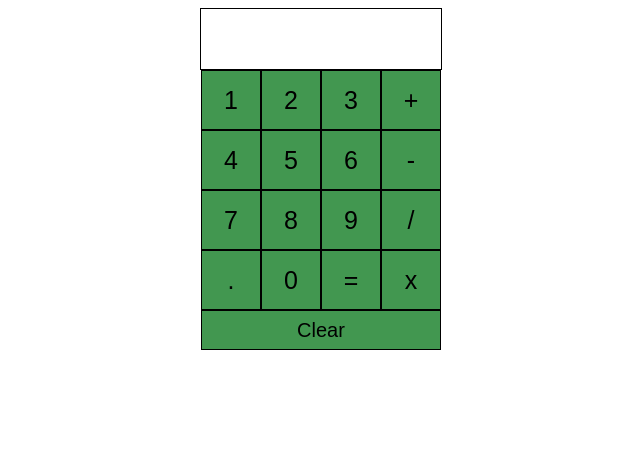
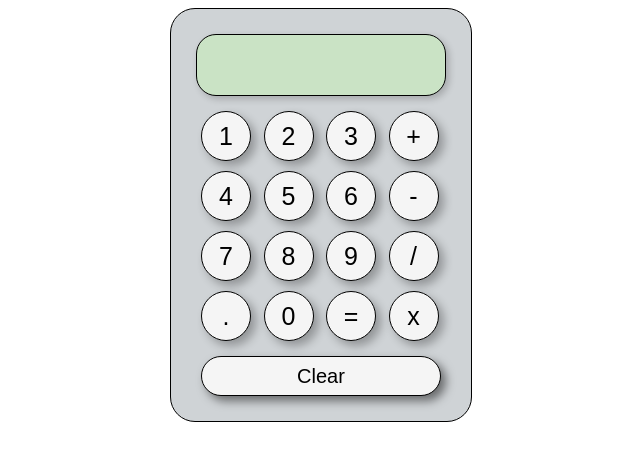
Before and after one commit to alexanderjoesephs/calculator, a React (Create React App) app: page / in a window 1280 px wide. Shown: the top 460 px of the page, without its empty margins (319-959 px from the left). Built offline with nearby package versions, Linux system fonts and the light colour scheme.

Commit message:
updated css

```diff
--- a/src/App.js
+++ b/src/App.js
@@ -64,18 +64,25 @@ function App() {
         setPointUsed(true);
       }
       if(calculated){
-        setScreen(".")
-        setCalculated(false)
+        setScreen(".");
+        setCalculated(false);
         setPointUsed(true);
       }
     }
   }
 
   const handleOperationClick = (operation) => {
-    setMemory(screen);
-    setScreen("");
-    setOperation(operation);
-    setPointUsed(false);
+    if(((screen==="" || screen==="0") && operation==="-") || calculated===true  ){
+      setScreen("-");
+      setCalculated(false);
+    }
+    else{
+      setMemory(screen);
+      setScreen("");
+      setOperation(operation);
+      setPointUsed(false);
+    }
+
   }
 
 
@@ -114,7 +121,7 @@ function App() {
 
 
   return (
-    <div>
+    <div className='calculator-body'>
       <Display screen={screen} />
 
       <div className="grid-container">
--- a/src/index.css
+++ b/src/index.css
@@ -1,6 +1,46 @@
 body{
   font-family:'Segoe UI', Tahoma, Geneva, Verdana, sans-serif;
   text-align: center;
+}
+
+
+
+
+
+
+
+
+h1 {
+  text-align: center;
+
+
+}
+
+
+.grid-container {
+
+  display: grid;
+  grid-template-columns: auto auto auto auto;
+  width: 250px;
+  margin-left: auto;
+  margin-right: auto;
+  margin-bottom: 10px;
+}
+
+.grid-item {
+  text-align: center;
+}
+
+
+.button{
+  width:50px;
+  height:50px;
+  border-radius: 50%;
+  font-size: 25px;
+  background-color:#F5F5F5;
+  border:1px solid black;
+  margin: 5px;
+  box-shadow: 5px 5px 10px rgba(5, 5, 5, 0.3);
 }
 
 .button-long {
@@ -10,47 +50,44 @@ body{
   text-decoration: none;
   display: inline-block;
   font-size: 20px;
-  background-color:#429750;
+  background-color:#F5F5F5;
   border:1px solid black;
+  border-radius: 25px;
+  box-shadow: 5px 5px 10px rgba(5, 5, 5, 0.5);
 
 }
 
-.button:active{background-color:rgb(7, 100, 7)}
-.button-long:active{background-color:rgb(7, 100, 7)}
-
-.button{
-  width:60px;
-  height: 60px;
-  font-size: 25px;
-  background-color:#429750;
-  border:1px solid black
+.calculator-body{
+  border:1px solid black;
+  text-align:center;
+  padding: 25px;
+  background-color: #CFD3D6;
+  margin-left: auto;
+  margin-right: auto;
+  width: 250px;
+  border-radius: 25px;
 }
 
-
-@import url('https://fonts.googleapis.com/css?family=Bowlby+One+SC');
-
-h1 {
-  text-align: center;
-
-
-}
 .screen{
+  box-shadow: 3px 3px 7px rgba(2, 2, 2, 0.2);
   border:1px solid black;
   height: 60px;
   line-height: 60px;
   font-size:20px;
-  margin: auto;
-  width: 240px;
+  margin-left: auto;
+  margin-right: auto;
+  margin-bottom: 10px;
+  text-align: center;
+  background-color: #CAE3C5;
+  border-radius: 20px;
 
 }
 
-.grid-container {
-  margin: auto;
-  display: grid;
-  grid-template-columns: auto auto auto auto;
-  width: 240px;
+.button:active{
+
+  box-shadow: none;
 }
+.button-long:active{
 
-.grid-item {
-  text-align: center;
+  box-shadow: none;
 }
```
